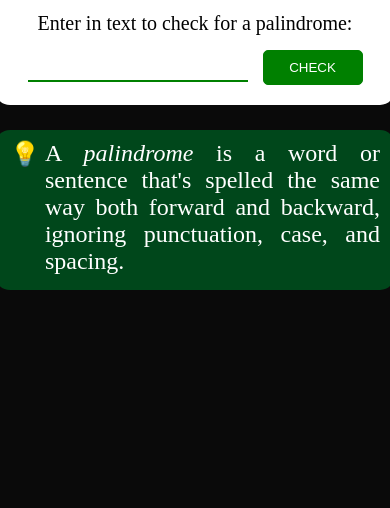
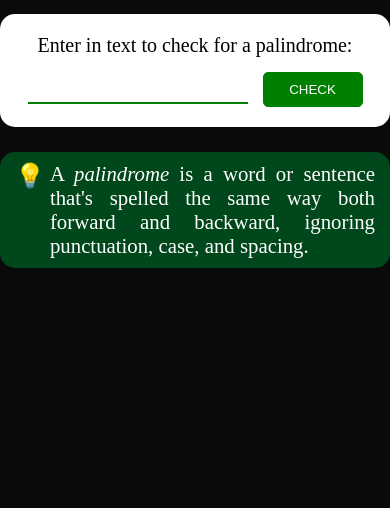
Before and after one commit to Afroblman/Palindrome-Checker, a plain HTML site: page index.html in a window 390 px wide. Shown: the part 336-844 px from the top of the page. Drawn offline with Linux system fonts and the light colour scheme.

Commit message:
media query added

```diff
--- a/styles.css
+++ b/styles.css
@@ -21,7 +21,7 @@ h1 {
     color: #fff;
 }
 .container {
-    width: 400px;
+    max-width: 400px;
 }
 .input-container {
     background-color: #fff;
@@ -69,7 +69,6 @@ button:hover {
 }
 .text {
     background-color: #00471b;
-    height: 160px;
     border-radius: 15px;
     margin-top: 25px;
     font-size: 1.5rem;
@@ -84,6 +83,12 @@ span {
 }
 .text p {
     text-align: justify;
+    text-align-last: left;
     margin: 0 auto;
     font-size: 1.5rem;
 }
+@media (max-width: 400px) {
+    .text p{
+        font-size: 1.3rem;
+    }
+}
```
